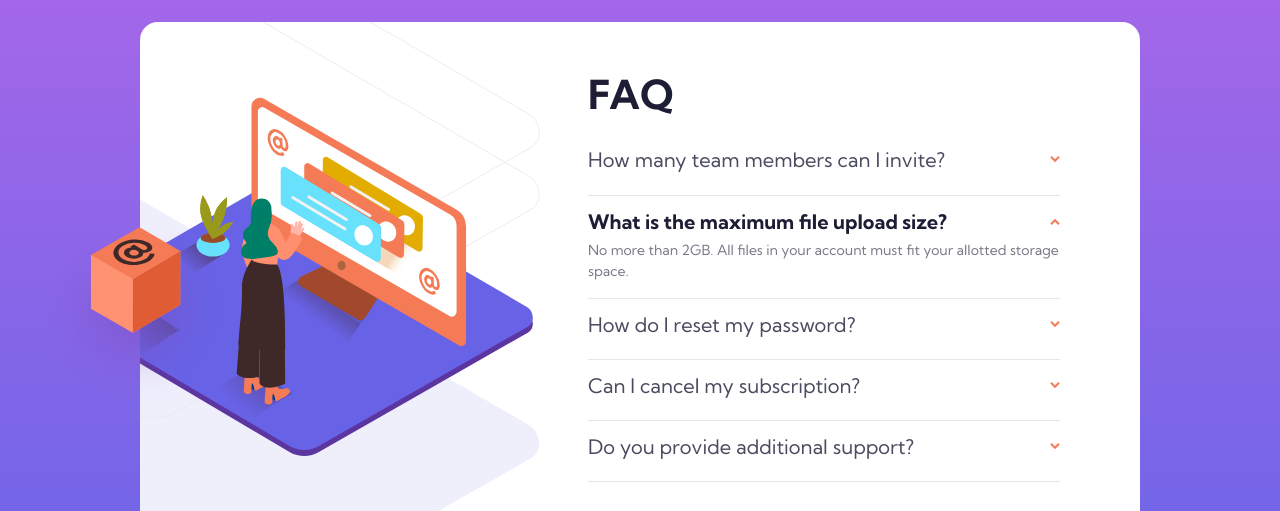
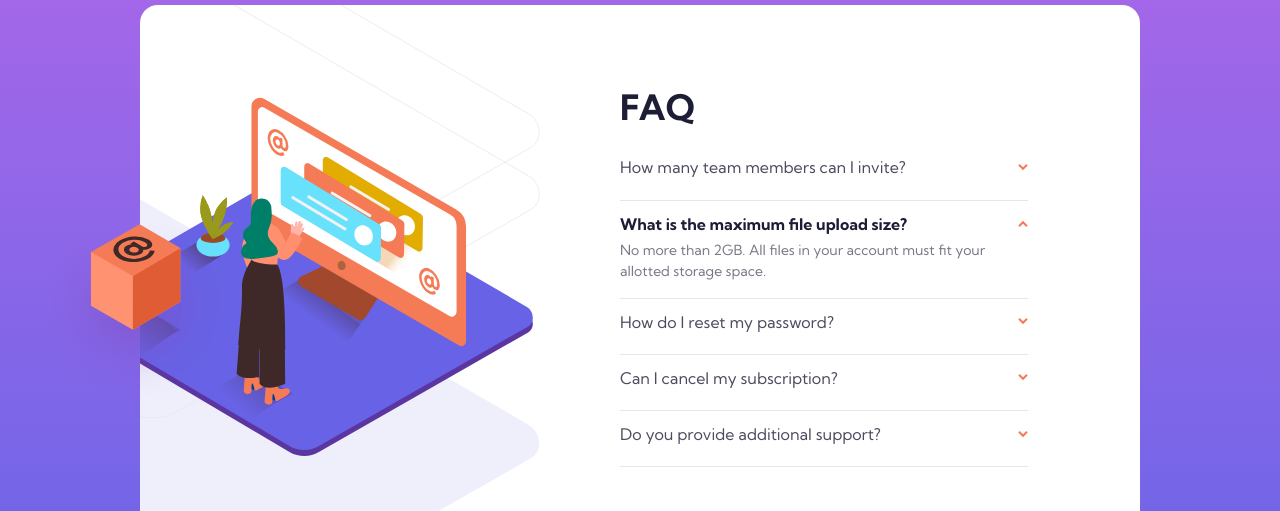
Before and after one commit to mostawfy/faq-accordion-card-main, a plain HTML site: page index.html in a window 1280 px wide. Shown: the part 124-635 px from the top of the page. Drawn offline with Linux system fonts and the light colour scheme.

Commit message:
second commit

```diff
--- a/style.css
+++ b/style.css
@@ -69,14 +69,14 @@ body {
 
 .content {
   font-size: 12px;
-  padding: 3rem;
+  padding: 5rem;
   display: flex;
   flex-direction: column;
   justify-content: space-evenly;
 }
 
 h1 {
-  font-size: 40px;
+  font-size: 35px;
   font-weight: 700;
 }
 
@@ -100,7 +100,7 @@ h1 {
   display: flex;
   justify-content: space-between;
   align-items: center;
-  font-size: 20px;
+  font-size: 16px;
   padding-bottom: 0.2rem;
 
   cursor: pointer;
```
